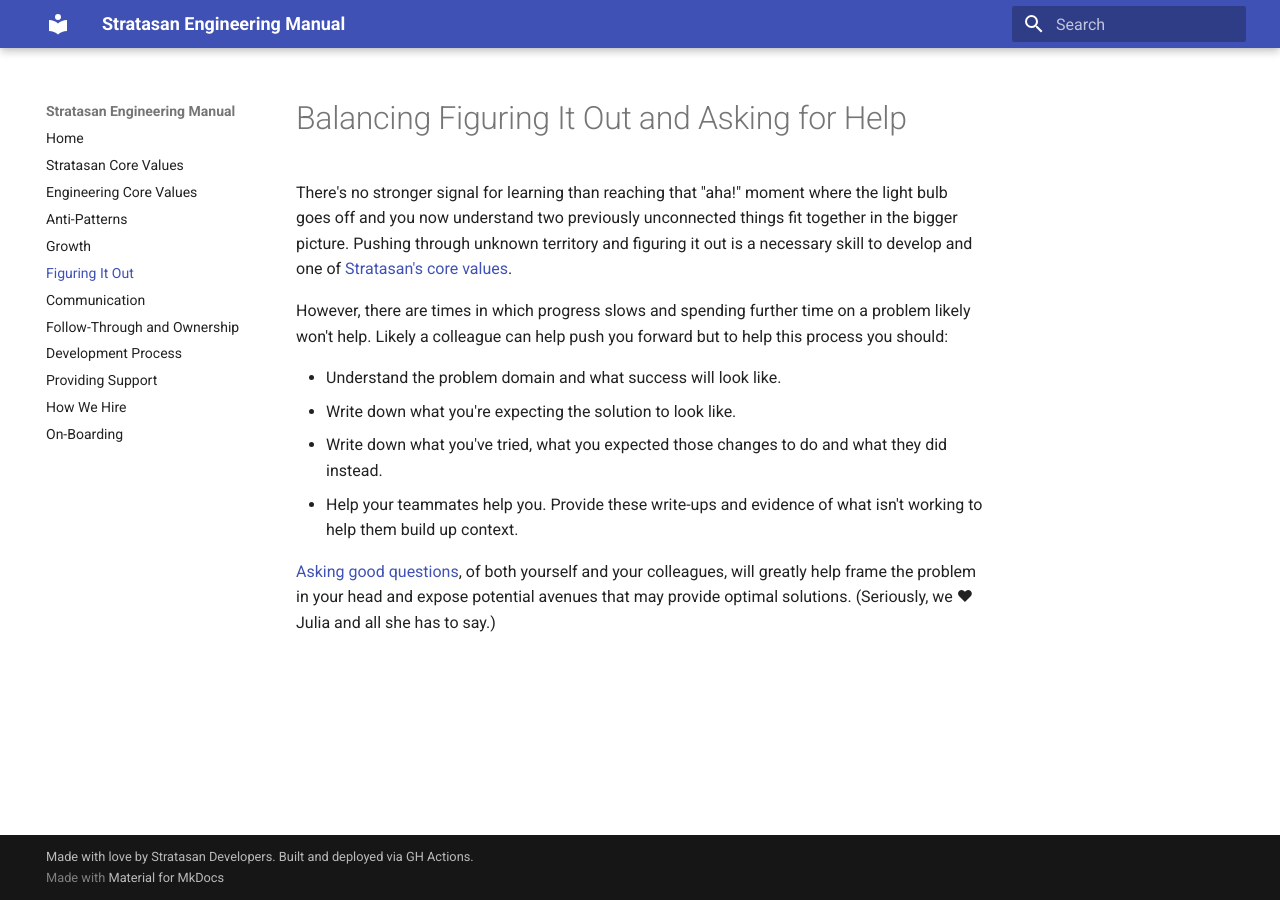
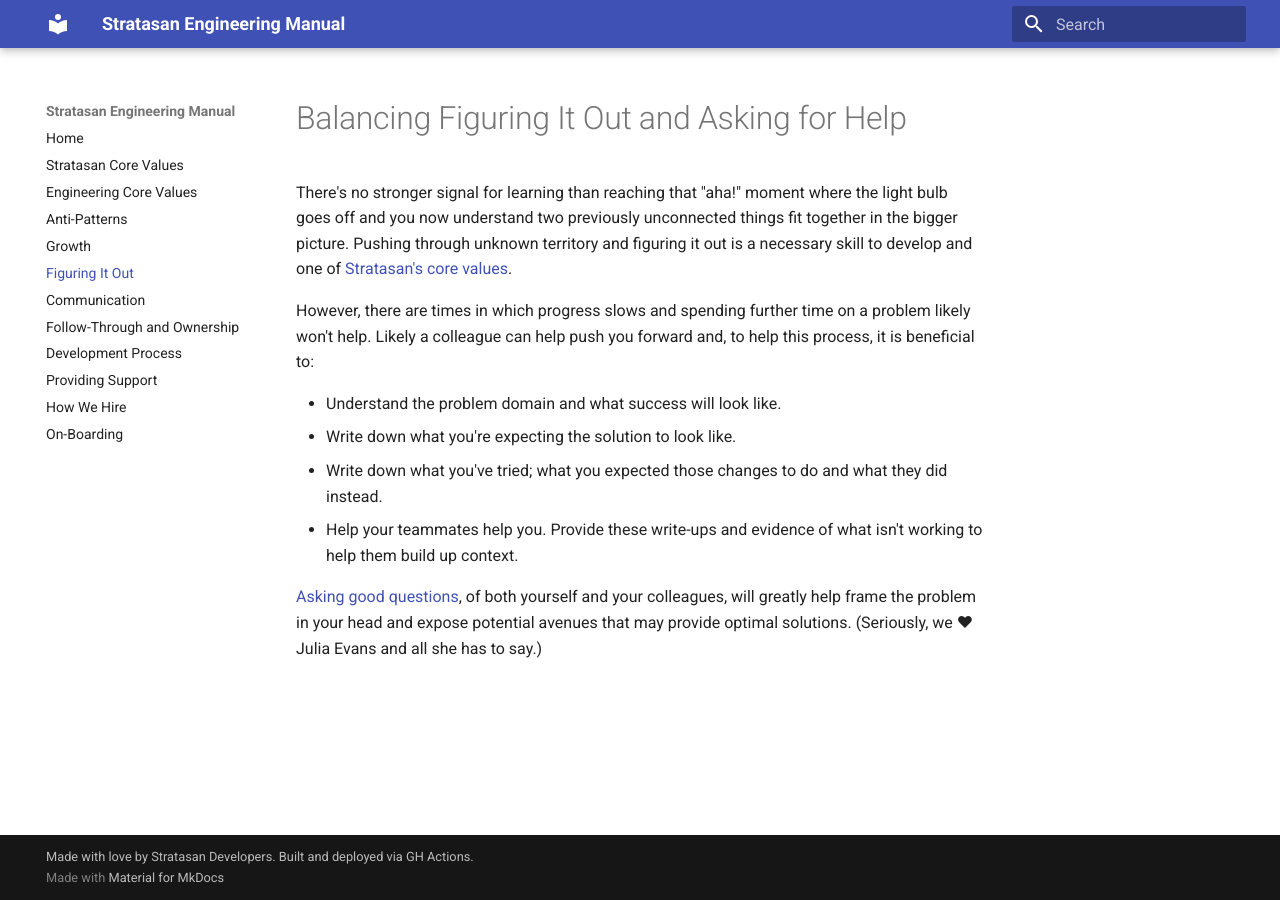
Before and after one commit to stratasan/engineering, an MkDocs documentation site: the page built from docs/figuring-it-out.md, in a window 1280 px wide. Built offline with MkDocs 1.6.1 and Material for MkDocs 9.7.7, drawn with Linux system fonts in a browser that asks for light colours; old or Windows-style settings are respelled for this version of MkDocs.

Commit message:
Reformat file; update language to be clearer and softer

```diff
--- a/docs/figuring-it-out.md
+++ b/docs/figuring-it-out.md
@@ -1,23 +1,18 @@
 # Balancing Figuring It Out and Asking for Help
 
-There's no stronger signal for learning than reaching that "aha!" moment
-where the light bulb goes off and you now understand two previously
-unconnected things fit together in the bigger picture. Pushing through unknown
-territory and figuring it out is a necessary skill to develop and one of
-[Stratasan's core values](./core_values).
+There's no stronger signal for learning than reaching that "aha!" moment where the light bulb goes off and you now
+understand two previously unconnected things fit together in the bigger picture. Pushing through unknown territory and
+figuring it out is a necessary skill to develop and one of [Stratasan's core values](./core_values).
 
-However, there are times in which progress slows and spending further time
-on a problem likely won't help. Likely a colleague can help push you forward
-but to help this process you should:
+However, there are times in which progress slows and spending further time on a problem likely won't help. Likely a
+colleague can help push you forward and, to help this process, it is beneficial to:
 
 - Understand the problem domain and what success will look like.
 - Write down what you're expecting the solution to look like.
-- Write down what you've tried, what you expected those changes to do
-  and what they did instead.
-- Help your teammates help you. Provide these write-ups and evidence of what
-  isn't working to help them build up context.
+- Write down what you've tried; what you expected those changes to do and what they did instead.
+- Help your teammates help you. Provide these write-ups and evidence of what isn't working to help them build up
+  context.
 
-[Asking good questions](https://jvns.ca/blog/good-questions/), of both yourself
-and your colleagues, will greatly help frame the problem in your head and
-expose potential avenues that may provide optimal solutions. (Seriously, we
-&hearts; Julia and all she has to say.)
+[Asking good questions](https://jvns.ca/blog/good-questions), of both yourself and your colleagues, will greatly help
+frame the problem in your head and expose potential avenues that may provide optimal solutions. (Seriously, we &hearts;
+Julia Evans and all she has to say.)
```
